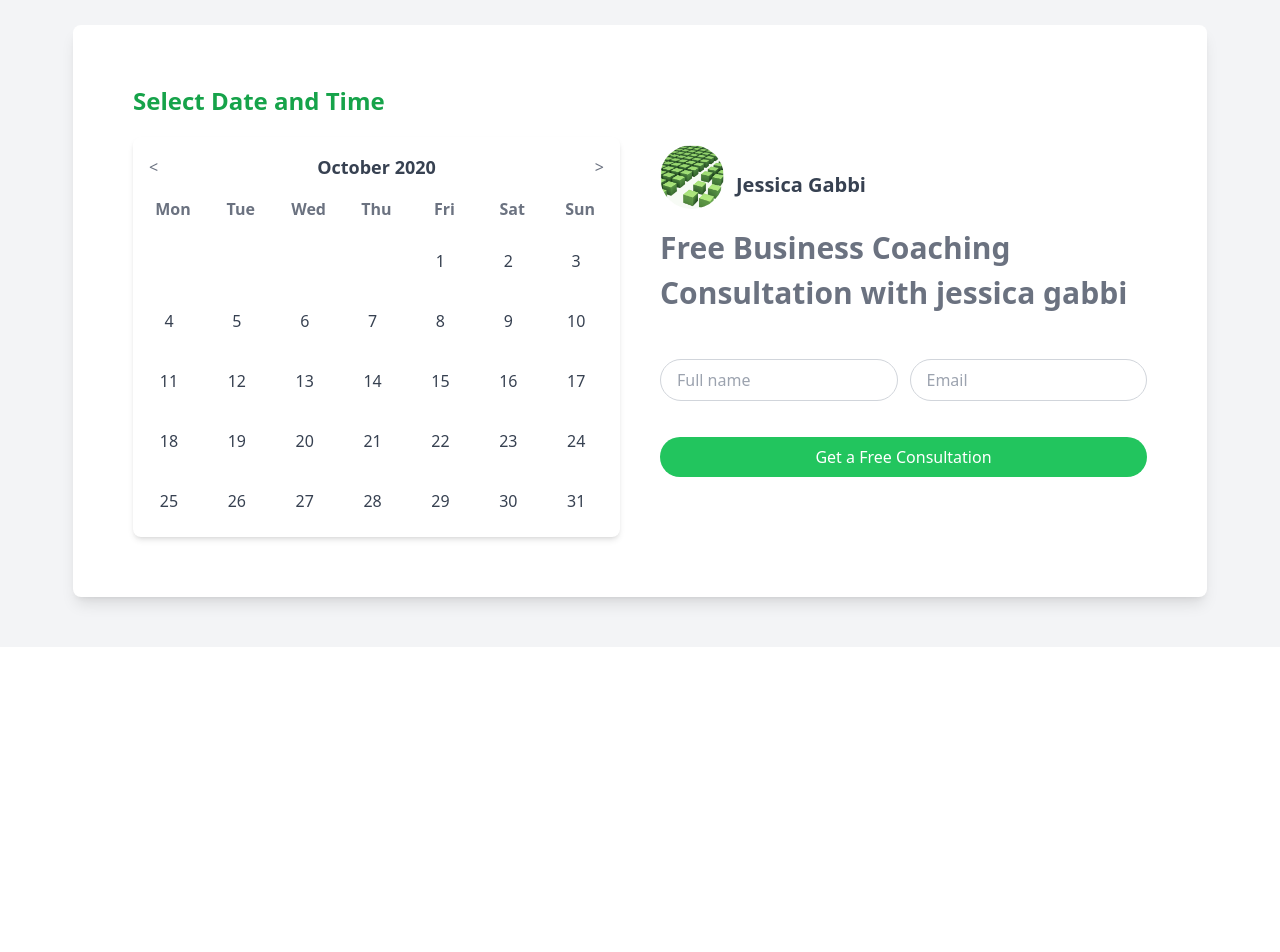
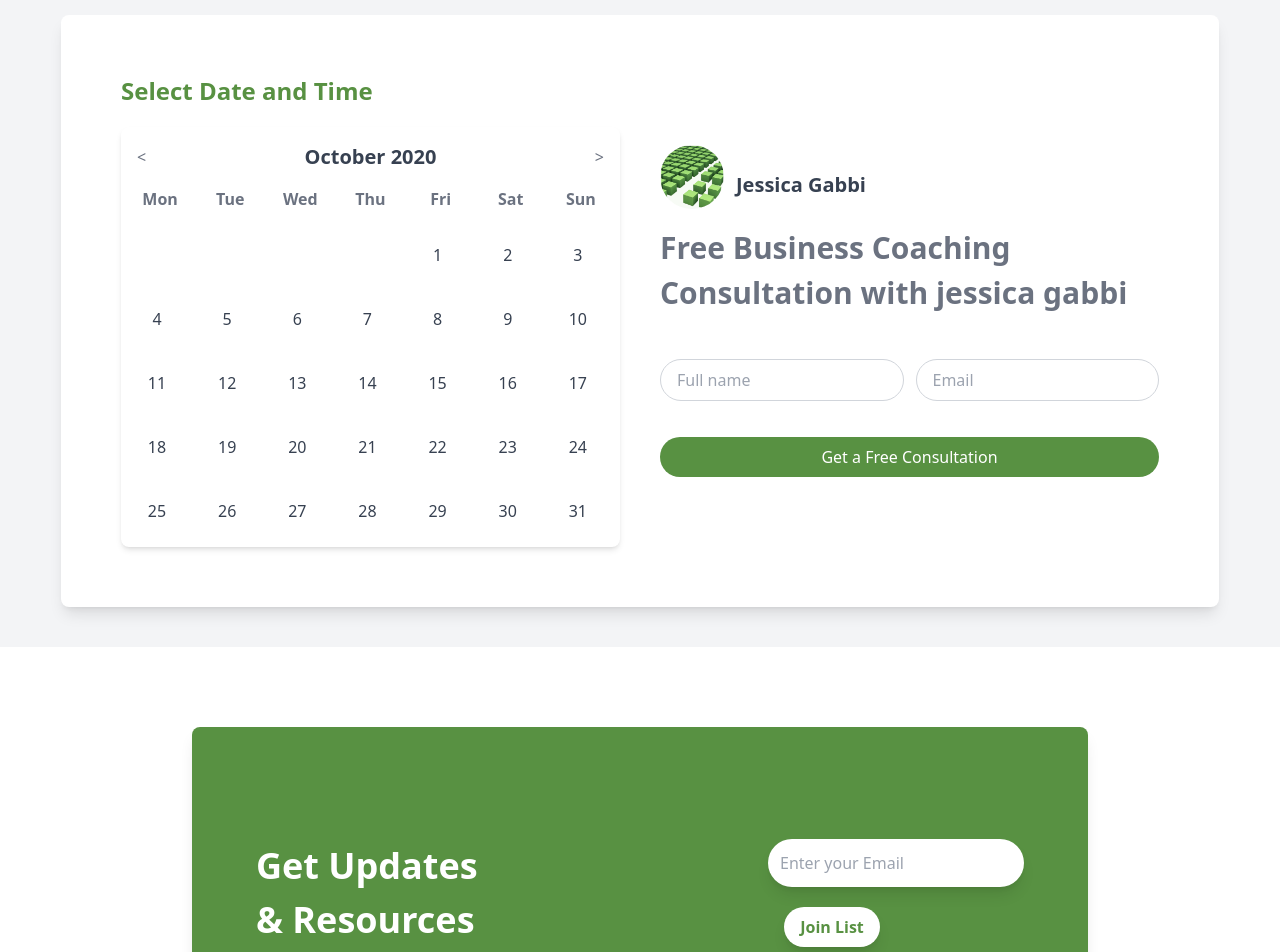
Before and after one commit to MuhammadTaha-khan/chemical_management, a Next.js app: page / in a window 1280 px wide. Shown: the part 4020-4972 px from the top of the page. Before the commit the page ends 4667 px from the top, so only its background shows below. Built offline with nearby package versions, Linux system fonts and the light colour scheme.

Commit message:
Fix ESLint issues

```diff
--- a/app/components/Calendar.tsx
+++ b/app/components/Calendar.tsx
@@ -49,12 +49,12 @@ export default function Home() {
     <div className="min-h-screen bg-gray-100 flex items-center justify-center">
       <div className="bg-white p-10 rounded-lg shadow-lg flex flex-col items-center space-y-8 md:space-y-0 md:flex-row mt-32">
         <div className="w-full md:w-1/2 p-5">
-          <h2 className="text-2xl text-green-600 font-semibold mb-5">
+          <h2 className="text-2xl text-[#589142] font-semibold mb-5">
             Select Date and Time
           </h2>
 
           {/* Calendar Section */}
-          <div className="bg-white rounded-lg shadow-md p-4 ">
+          <div className="bg-white rounded-lg shadow-md p-4 max-w-full md:max-w-lg mx-auto">
   <div className="flex justify-between items-center">
     <button
       className="text-gray-500 hover:text-gray-700"
@@ -62,7 +62,7 @@ export default function Home() {
     >
       &#60;
     </button>
-              <span className="text-lg font-semibold text-gray-700">
+    <span className="text-lg md:text-xl font-semibold text-gray-700">
       {monthNames[month]} {year}
     </span>
     <button
@@ -73,9 +73,9 @@ export default function Home() {
     </button>
   </div>
 
-            <div className="grid grid-cols-7 text-center mt-4 text-gray-500 md:gap-5 gap-8">
+  <div className="grid grid-cols-7 text-center mt-4 text-gray-500 gap-4 md:gap-6">
     {['Mon', 'Tue', 'Wed', 'Thu', 'Fri', 'Sat', 'Sun'].map((day) => (
-                <span key={day} className="font-semibold">
+      <span key={day} className="font-semibold text-sm md:text-base">
         {day}
       </span>
     ))}
@@ -91,9 +91,9 @@ export default function Home() {
     {Array.from({ length: daysInMonth(month, year) }, (_, i) => i + 1).map((day) => (
       <button
         key={day}
-                  className={`py-2 rounded-full w-10 h-10 ${
+        className={`py-2 rounded-full w-8 h-8 md:w-10 md:h-10 ${
           selectedDate === day
-                      ? 'bg-green-500 text-white'
+            ? 'bg-[#589142] text-white'
             : 'hover:bg-green-100 text-gray-700'
         }`}
         onClick={() => handleDateClick(day)}
@@ -103,6 +103,7 @@ export default function Home() {
     ))}
   </div>
 </div>
+
         </div>
 
         {/* Form Section */}
@@ -127,7 +128,7 @@ export default function Home() {
               placeholder="Full name"
               value={name}
               onChange={(e) => setName(e.target.value)}
-              className="border border-gray-300 rounded-3xl px-4 py-2 focus:outline-none focus:ring-2 focus:ring-green-500 w-full"
+              className="border border-gray-300 rounded-3xl px-4 py-2 focus:outline-none focus:ring-2 focus:ring-[#589142] w-full"
               required
             />
             <input
@@ -135,13 +136,13 @@ export default function Home() {
               placeholder="Email"
               value={email}
               onChange={(e) => setEmail(e.target.value)}
-              className="border border-gray-300 rounded-3xl px-4 py-2 focus:outline-none focus:ring-2 focus:ring-green-500 w-full"
+              className="border border-gray-300 rounded-3xl px-4 py-2 focus:outline-none focus:ring-2 focus:ring-[#589142] w-full"
               required
             />
               </div>
             <button
               type="submit"
-              className="px-4 py-2 bg-green-500 text-white rounded-3xl hover:bg-green-600 transition w-full"
+              className="px-4 py-2 bg-[#589142] text-white rounded-3xl hover:bg-[#589142] transition w-full"
             >
               Get a Free Consultation
             </button>
--- /dev/null
+++ b/app/components/Resours.tsx
@@ -0,0 +1,25 @@
+import React from 'react';
+
+const EmailSignup: React.FC = () => {
+  return (
+    <div className='mx-10'>
+        <div className="flex flex-col md:flex-row justify-between items-center bg-[#589142] rounded-lg p-8 shadow-lg max-w-4xl mx-auto mt-20 mb-20 py-28 px-16  gap-20">
+      <div className="text-white text-4xl font-bold leading-normal">
+        Get Updates <br />& Resources
+      </div>
+      <div className="flex flex-col  space-x-4 gap-5">
+        <input
+          type="email"
+          placeholder="Enter your Email"
+          className="p-3 w-64 rounded-full text-gray-700 focus:outline-none shadow-lg"
+        />
+        <button className="bg-white text-[#589142] font-semibold w-24 py-2 rounded-full shadow-lg">
+          Join List
+        </button>
+      </div>
+    </div>
+    </div>
+  );
+};
+
+export default EmailSignup;
--- a/app/page.tsx
+++ b/app/page.tsx
@@ -7,6 +7,7 @@ import Aboutsection from "./components/Aboutsection";
 import  Calendar  from './components/Calendar';
 // import { CTABanner } from './components/CTABanner';
 import ConsultationForm from './components/ConsultationForm';
+import Resours from './components/Resours';
 // import {Faq} from './components/Faq';
 
 
@@ -21,6 +22,7 @@ export default function HomePage() {
     <ConsultationForm/>
     {/* <Consultation/> */}
     <Calendar/>
+    <Resours/>
     {/* <Faq  /> */}
     {/* <Consultation/> */}
     {/* <CTABanner/> */}
```
Lines whose indentation alone changed are shown as unchanged.
